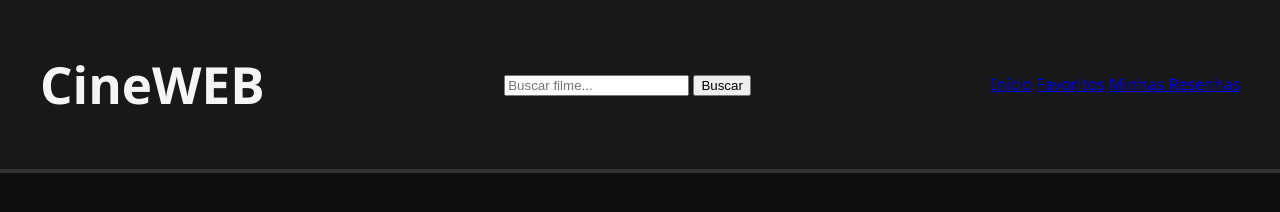
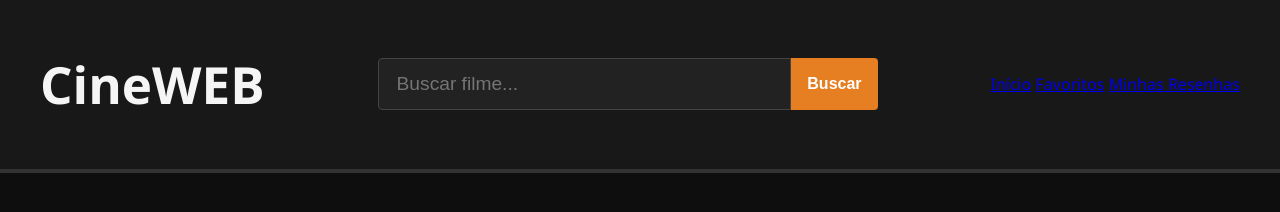
Before and after one commit to leovaa05/WEB1-ATVFINAL, a plain HTML site: page index.html in a window 1280 px wide. Drawn offline with Linux system fonts and the light colour scheme.

Commit message:
estilizando o search-container com css

```diff
--- a/style.css
+++ b/style.css
@@ -26,3 +26,41 @@ header h1 {
   font-size: 3.2rem;
   flex-shrink: 0;
 }
+
+.search-container {
+  display: flex;
+  flex-grow: 1;
+  max-width: 500px;
+}
+
+.search-container input[type="text"] {
+  flex-grow: 1;
+  padding: 14px 18px;
+  border: 1px solid #444;
+  border-radius: 4px 0 0 4px;
+  background-color: #222;
+  color: #eee;
+  font-size: 1.2rem;
+  outline: none;
+  transition: border-color 0.3s ease;
+}
+
+.search-container input[type="text"]:focus {
+  border-color: #e67e22;
+}
+
+.search-container button {
+  padding: 8px 16px;
+  background-color: #e67e22;
+  border: none;
+  border-radius: 0 4px 4px 0;
+  color: white;
+  font-weight:700;
+  font-size: 1rem;
+  cursor: pointer;
+  transition: background-color 0.4s ease;
+}
+
+.search-container button:hover {
+  background-color: #b96215;
+}
```
